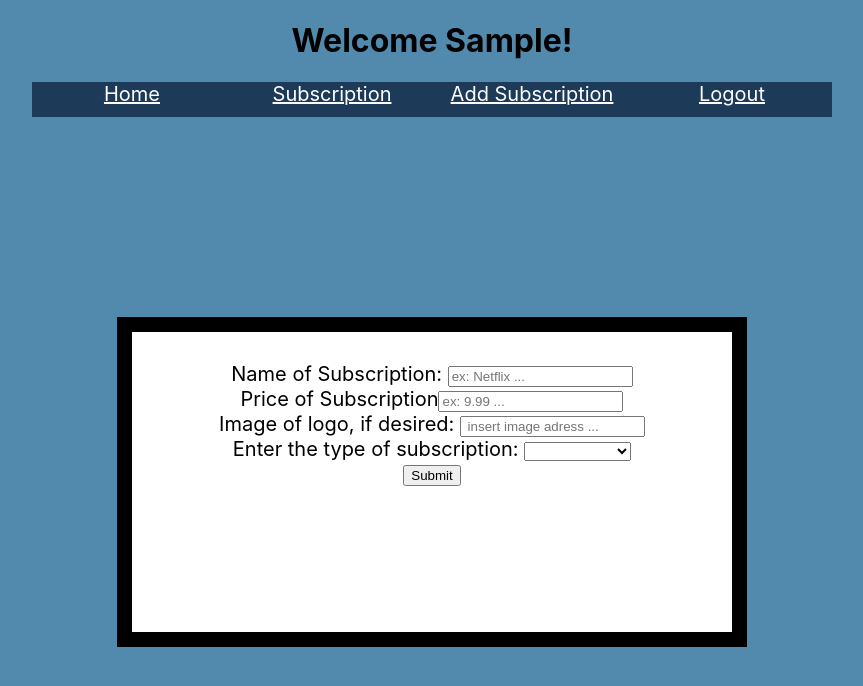
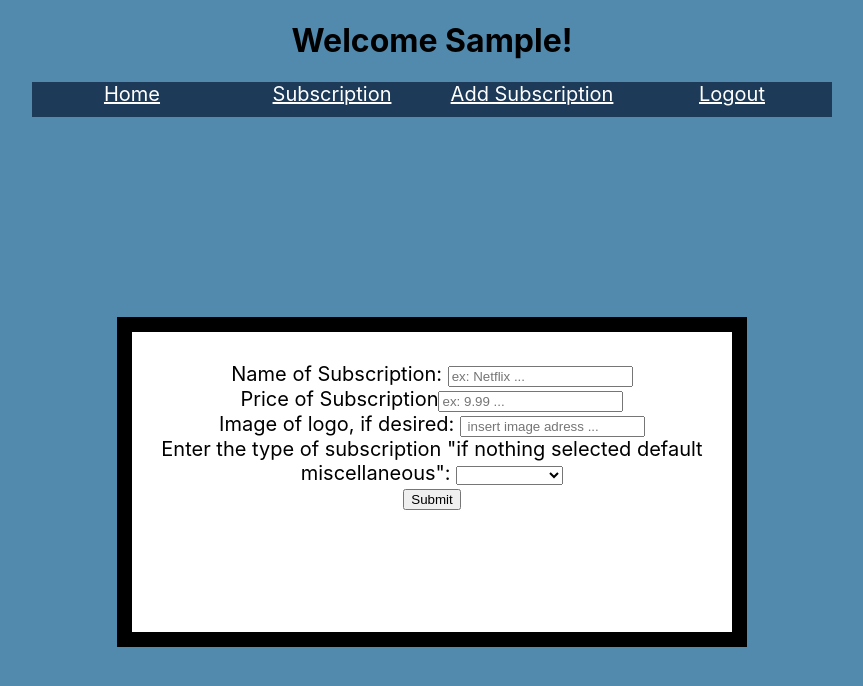
Before and after one commit to kbravo10/test-deploy, a React (Create React App) app: page /add-sunscription in a window 1280 px wide. Both pictures are taken after typing "Sample" into the empty fields and a click on the button "Login". Shown: the top 686 px of the page, without its empty margins (208-1071 px from the left). Built offline with nearby package versions, Linux system fonts and the light colour scheme.

Commit message:
deleted logout component

```diff
--- a/src/App.js
+++ b/src/App.js
@@ -7,7 +7,6 @@ import NavBar from "./components/NavBar";
 import SubInfo from "./components/SubInfo";
 import AddSubscription from "./components/AddSubscription";
 import Login from "./components/Login";
-import Logout from "./components/Logout";
 import "./components/main.css";
 
 
@@ -49,9 +48,9 @@ function App() {
         <Route exact path="/add-sunscription">
           <AddSubscription />
         </Route>
-        <Route to="/logout">
+        {/* <Route to="/logout">
           <Logout  />
-        </Route>
+        </Route> */}
       </Switch>
     </div>
   );
--- a/src/components/AddSubscription.js
+++ b/src/components/AddSubscription.js
@@ -14,6 +14,9 @@ function AddSubscription() {
     event.preventDefault();
     const submitForm = Object.fromEntries(new FormData(event.target).entries());
     if (submitForm.type !== "" && submitForm.price !== "") {
+      if (submitForm.subscriptionType === "") {
+        submitForm.subscriptionType = "miscellaneous";
+      }
       submitForm.price = parseFloat(submitForm.price);
       fetch(`http://localhost:3000/subscriptions`, {
         method: "POST",
@@ -53,7 +56,10 @@ function AddSubscription() {
           ></input>
         </div>
         <div className="user-eneter-type">
-          <label>Enter the type of subscription: </label>
+          <label>
+            Enter the type of subscription "if nothing selected default
+            miscellaneous":{" "}
+          </label>
           <select name="subscriptionType">
             <option value=""></option>
             <option value="streaming">streaming</option>
--- a/src/components/Login.js
+++ b/src/components/Login.js
@@ -2,6 +2,8 @@ import React from "react";
 import "./main.css";
 
 function Login({ onLogin, onGetName }) {
+  //functions fires when the user submits form
+  //converts form into an object and setd login to true, sends the user input for diapling username
   function handleSubmit(event) {
     const loginForm = Object.fromEntries(new FormData(event.target).entries());
     onLogin(true);
--- a/src/components/Logout.js
+++ /dev/null
@@ -1,8 +0,0 @@
-import { useHistory } from "react-router-dom/cjs/react-router-dom.min";
-
-function Logout() {
-  const logout = useHistory();
-  logout.push("/")
-}
-
-export default Logout;
--- a/src/components/NavBar.js
+++ b/src/components/NavBar.js
@@ -2,6 +2,7 @@ import React from "react";
 import { NavLink } from "react-router-dom";
 import "./main.css";
 
+//returns a navagatioin bar with links to the desired path
 function NavBar({onLogin}) {
   return (
     <div className="navbar">
@@ -14,7 +15,7 @@ function NavBar({onLogin}) {
       <NavLink to="/add-sunscription" className="navlink">
         Add Subscription
       </NavLink>
-      <NavLink to="/logout" className="navlink" onClick={() => onLogin(false)}>
+      <NavLink to="/" className="navlink" onClick={() => onLogin(false)}>
         Logout
       </NavLink>
     </div>
--- a/src/components/SubInfo.js
+++ b/src/components/SubInfo.js
@@ -40,7 +40,8 @@ function SubInfo() {
 
     history.push("/subscription");
   }
-
+  //fires when user selcts change price button
+  //takes the users new prive and requests a patch to modify object in the server
   function onHandlePriceChange(event) {
     event.preventDefault();
     console.log(event.target.newPrice.value);
@@ -59,6 +60,7 @@ function SubInfo() {
     setUserEdit(false);
     history.push("/subscription");
   }
+
   // return subscription information
   return (
     <>
```
